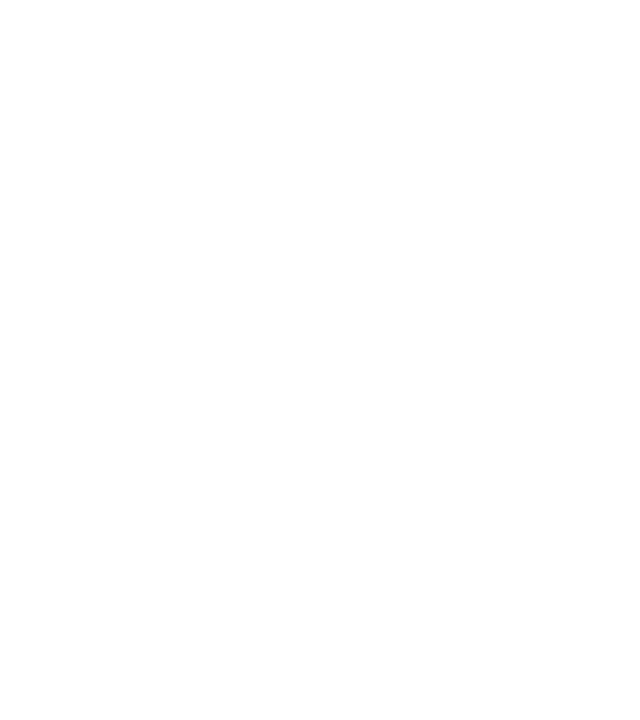
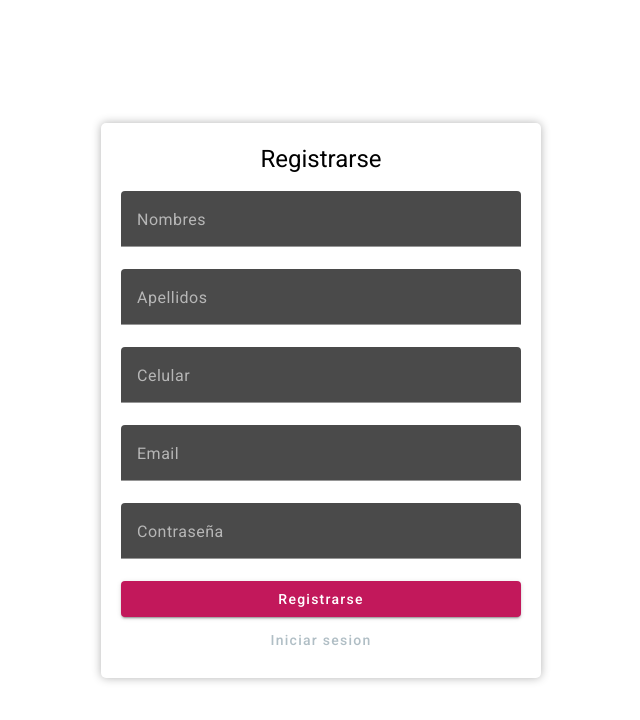
Before and after one commit to Coaxus-ux/ctic-travel-front, an Angular app: page /admin/register in a window 1280 px wide. Before the commit this address led to /. Shown: the top 720 px of the page, without its empty margins (319-959 px from the left). Built offline with nearby package versions, Linux system fonts and the light colour scheme.

Commit message:
add: cicd

```diff
--- a/src/app/app.routes.ts
+++ b/src/app/app.routes.ts
@@ -8,6 +8,8 @@ import {AccommodationComponent} from "./components/admin/accommodation/accommoda
 import {AddPlacesToDestinationsComponent} from "./components/admin/add-places-to-destinations/add-places-to-destinations.component";
 import {AddPlansComponent} from "./components/admin/add-plans/add-plans.component";
 import {EditPlansComponent} from "./components/admin/edit-plans/edit-plans.component";
+import {RegisterComponent} from "./components/admin/register/register.component";
+
 export const routes: Routes = [
   {
     path: 'admin/auth',
@@ -53,5 +55,10 @@ export const routes: Routes = [
     path: 'admin/edit-plans/:planId',
     title: 'Edit Plans',
     component: EditPlansComponent
+  },
+  {
+    path: 'admin/register',
+    title: 'Register',
+    component: RegisterComponent
   }
 ];
--- a/src/app/components/admin/Auth/admin-auth.component.html
+++ b/src/app/components/admin/Auth/admin-auth.component.html
@@ -27,7 +27,7 @@
       </mat-form-field>
 
      <button mat-raised-button color="primary" class="full-width" (click)="login()">Iniciar</button>
-      <button mat-button color="accent" class="full-width" style="margin-top: 5px">Registrarse</button>
+      <button mat-button color="accent" class="full-width" style="margin-top: 5px" (click)="redirec()">Registrarse</button>
 
     </form>
 
--- a/src/app/components/admin/Auth/admin-auth.component.ts
+++ b/src/app/components/admin/Auth/admin-auth.component.ts
@@ -52,6 +52,10 @@ private router = inject(Router);
       }
     );
   }
+
+  redirec() {
+    this.router.navigate(['/admin/register']);
+  }
 }
 
 export class MyErrorStateMatcher implements ErrorStateMatcher {
--- a/src/app/components/admin/nav-bar/nav-bar.component.ts
+++ b/src/app/components/admin/nav-bar/nav-bar.component.ts
@@ -25,5 +25,8 @@ export class NavBarComponent implements OnInit{
   }
 
   ngOnInit(): void {
+    if (!localStorage.getItem('jwt')) {
+      this.router.navigate(['/admin/auth']);
+    }
   }
 }
--- /dev/null
+++ b/src/app/components/admin/register/register.component.html
@@ -0,0 +1,37 @@
+<div class="container-login">
+  <div class="card-login">
+    <h1>Registrarse</h1>
+    <form class="form">
+
+
+      <mat-form-field class="full-width">
+        <mat-label>Nombres</mat-label>
+        <input type="text" name="names" matInput [(ngModel)]="person.nameUser">
+      </mat-form-field>
+      <mat-form-field class="full-width">
+        <mat-label>Apellidos</mat-label>
+        <input type="text" name="lastname" matInput [(ngModel)]="person.lastName">
+      </mat-form-field>
+      <mat-form-field class="full-width">
+        <mat-label>Celular</mat-label>
+        <input type="text" name="phone" matInput [(ngModel)]="person.phone">
+      </mat-form-field>
+      <mat-form-field class="full-width">
+        <mat-label>Email</mat-label>
+        <input type="email" name="email" matInput
+               placeholder="Ex. pat@example.com" [(ngModel)]="person.email">
+      </mat-form-field>
+      <mat-form-field class="full-width">
+
+        <mat-label>Contraseña</mat-label>
+        <input type="password" name="password" matInput [(ngModel)]="person.password">
+      </mat-form-field>
+
+     <button mat-raised-button color="primary" class="full-width" (click)="register()">Registrarse</button>
+      <button mat-button color="accent" class="full-width" style="margin-top: 5px" (click)="redirec()">Iniciar sesion</button>
+
+    </form>
+
+
+  </div>
+</div>
--- /dev/null
+++ b/src/app/components/admin/register/register.component.ts
@@ -0,0 +1,46 @@
+import {Component, inject} from '@angular/core';
+import {CommonModule} from '@angular/common';
+import {FormsModule, ReactiveFormsModule} from "@angular/forms";
+import {MatButtonModule} from "@angular/material/button";
+import {MatFormFieldModule} from "@angular/material/form-field";
+import {MatInputModule} from "@angular/material/input";
+import {Router} from "@angular/router";
+import {NavBarComponent} from "../nav-bar/nav-bar.component";
+import {MatSelectModule} from "@angular/material/select";
+import {MatCardModule} from "@angular/material/card";
+import Swal from "sweetalert2";
+
+@Component({
+  selector: 'app-register',
+  standalone: true,
+  imports: [CommonModule, NavBarComponent, FormsModule, MatButtonModule, MatFormFieldModule, MatInputModule, MatSelectModule, MatCardModule],
+  templateUrl: './register.component.html'
+})
+export class RegisterComponent {
+  private router = inject(Router);
+
+  public person = {
+    nameUser: '',
+    lastName: '',
+    email: '',
+    password: '',
+    phone: '',
+  }
+
+
+  register() {
+    let {nameUser, lastName, email, password, phone} = this.person;
+    if (nameUser === '' || lastName === '' || email === '' || password === '' || phone === '') {
+      Swal.fire({
+        icon: 'error',
+        title: 'Error',
+        text: 'Todos los campos son obligatorios',
+      })
+      return;
+    }
+  }
+
+  redirec() {
+    this.router.navigate(['/admin/auth']);
+  }
+}
```
Also changed, not shown: docker-compose.yml (added, +15 -0 lines), 2 other files (tests, documents, lock files or other folders).
